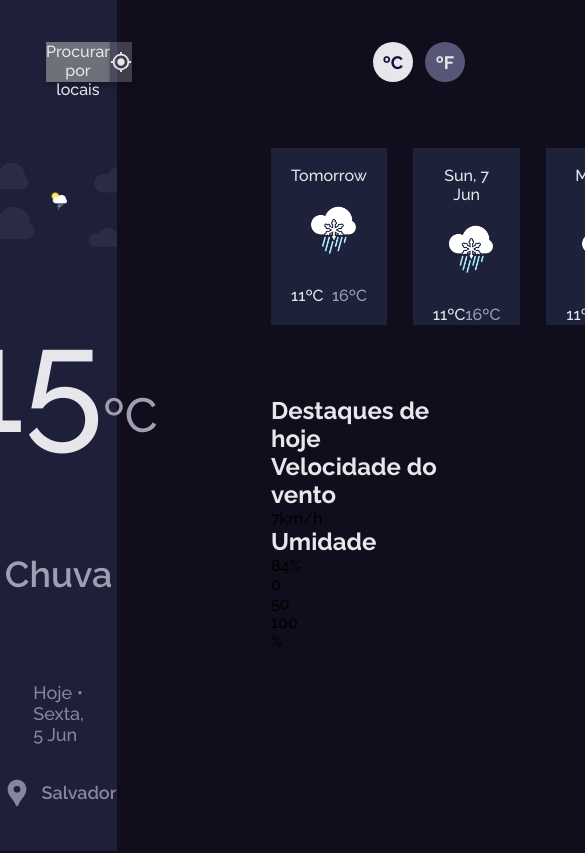
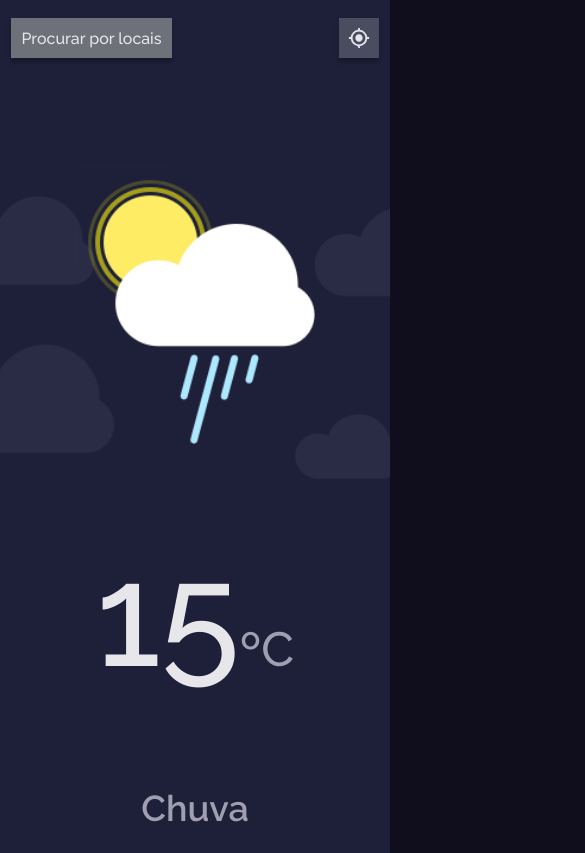
Before and after one commit to iuryyxd/WeatherAppV2, a React (Vite) app: page / in a window 390 px wide. Shown: the top 853 px of the page, 585 px wide, since content can reach past the window. Built offline with nearby package versions, Linux system fonts and the light colour scheme.

Commit message:
Feat: site 100% responsive

```diff
--- a/src/App.module.scss
+++ b/src/App.module.scss
@@ -2,3 +2,9 @@
     width: 100%;
     display: flex;
 }
+
+@media screen and (max-width: 1065px) {
+    .app {
+        flex-direction: column;
+    }
+}
--- a/src/Components/Card.module.scss
+++ b/src/Components/Card.module.scss
@@ -1,12 +1,12 @@
 .card {
-
   display: flex;
   flex-direction: column;
   align-items: center;
 
+  width: 120px;
   height: 177px;
   background: #1e213a;
-  padding: 18px 20px;
+  padding: 18px 15px;
 
   &__day {
     font-weight: 500;
@@ -43,3 +43,9 @@
     }
   }
 }
+
+@media screen and (max-width: 425px) {
+  .card {
+    flex: 1;
+  }
+}
--- a/src/Layout/Main/Main.module.scss
+++ b/src/Layout/Main/Main.module.scss
@@ -1,5 +1,5 @@
 .main {
-  width: 100%;
+  width: 900px;
   height: 100vh;
   padding: 42px 42px 42px 154px;
 
@@ -41,8 +41,9 @@
     }
 
     .header__cards {
-      display: grid;
-      grid-template-columns: repeat(5, 1fr);
+      width: 100%;
+      display: flex;
+      flex-wrap: wrap;
       gap: 26px;
     }
   }
@@ -54,12 +55,232 @@
     justify-content: center;
     margin-top: 72px;
 
-    h1 {
+    .highlights__title {
       font-weight: 700;
       font-size: 24px;
       line-height: 28px;
       color: #e7e7eb;
       align-self: flex-start;
+      margin-bottom: 2rem;
+    }
+
+    .highlights__grid {
+      width: 100%;
+      align-self: flex-start;
+      display: flex;
+      flex-wrap: wrap;
+      gap: 48px;
+
+      .grid__wind {
+        width: 328px;
+        display: flex;
+        flex-direction: column;
+        align-items: center;
+        height: 204px;
+        background: #1e213a;
+
+        h1 {
+          font-weight: 500;
+          font-size: 16px;
+          line-height: 19px;
+          text-align: center;
+          color: #e7e7eb;
+          margin-bottom: 6px;
+          margin-top: 22px;
+        }
+
+        p {
+          font-weight: 700;
+          font-size: 64px;
+          line-height: 75px;
+          color: #e7e7eb;
+          margin-bottom: 12px;
+
+          span {
+            font-weight: 500;
+            font-size: 36px;
+          }
+
+          &:last-child {
+            font-weight: 500;
+            font-size: 14px;
+            line-height: 16px;
+
+            color: rgba(255, 255, 255, 0.3);
+          }
+        }
+      }
+
+      .grid__humidity {
+        width: 328px;
+        display: flex;
+        flex-direction: column;
+        align-items: center;
+        height: 204px;
+        background: #1e213a;
+
+        h1 {
+          font-weight: 500;
+          font-size: 16px;
+          line-height: 19px;
+          color: #e7e7eb;
+          margin-top: 22px;
+          margin-bottom: 11px;
+        }
+
+        .humidity__percentage {
+          font-weight: 700;
+          font-size: 64px;
+          line-height: 75px;
+          color: #e7e7eb;
+          margin-bottom: 12px;
+
+          span {
+            font-weight: 400;
+            font-size: 36px;
+          }
+        }
+
+        .humidity__bar {
+          display: flex;
+          flex-direction: column;
+          width: 100%;
+          padding-inline: 50px;
+
+          .bar__numbers {
+            display: flex;
+            justify-content: space-between;
+            align-items: center;
+
+            p {
+              font-weight: 700;
+              font-size: 12px;
+              line-height: 14px;
+              color: #a09fb1;
+            }
+          }
+
+          .bar__slide {
+            width: 100%;
+            height: 8px;
+            background: #e7e7eb;
+            border-radius: 80px;
+            margin: 2px 0 4px 0;
+            z-index: 2;
+
+            div {
+              width: 70%;
+              height: 100%;
+              border-radius: 80px;
+              background: #ffec65;
+              border-radius: 80px;
+            }
+          }
+
+          .bar__percentage {
+            align-self: flex-end;
+
+            font-weight: 700;
+            font-size: 12px;
+            line-height: 14px;
+            color: #a09fb1;
+          }
+        }
+      }
+
+      .grid__visibility,
+      .grid__airPressure {
+        width: 328px;
+        display: flex;
+        flex-direction: column;
+        align-items: center;
+        height: 160px;
+        background: #1e213a;
+
+        h1 {
+          font-weight: 500;
+          font-size: 16px;
+          line-height: 19px;
+          color: #e7e7eb;
+          margin-top: 22px;
+        }
+
+        p {
+          font-weight: 700;
+          font-size: 64px;
+          line-height: 75px;
+          color: #e7e7eb;
+
+          span {
+            font-weight: 500;
+            font-size: 36px;
+          }
+        }
+      }
     }
   }
 }
+
+@media screen and (max-width: 1344px) {
+  .main {
+    padding: 42px 42px 42px 54px;
+
+    &__highlights {
+      .highlights__grid {
+        .grid__wind,
+        .grid__humidity,
+        .grid__visibility,
+        .grid__airPressure {
+          width: 300px;
+        }
+      }
+    }
+  }
+}
+
+@media screen and (max-width: 1129px) {
+  .main {
+    padding: 42px 42px 42px 20px;
+  }
+}
+
+@media screen and (max-width: 1065px) {
+  .main {
+    width: 100%;
+    height: 100%;
+    padding: 55px 52px;
+    &__header {
+      .header__buttons {
+        display: none;
+      }
+
+      .header__cards {
+        justify-content: center;
+      }
+    }
+
+    &__highlights {
+      .highlights__grid {
+        justify-content: center;
+      }
+    }
+  }
+}
+
+@media screen and (max-width: 425px) {
+  .main {
+    width: 100%;
+    height: 100%;
+    padding: 55px 52px;
+
+    &__header {
+      .header__buttons {
+        display: none;
+      }
+    }
+
+    &__highlights {
+      margin-bottom: 96px;
+    }
+  }
+}
--- a/src/Layout/Main/index.tsx
+++ b/src/Layout/Main/index.tsx
@@ -21,24 +21,35 @@ function Main() {
       </header>
 
       <div className={styles.main__highlights}>
-        <h1>Destaques de hoje</h1>
+        <h1 className={styles.highlights__title}>Destaques de hoje</h1>
 
-        <div>
-          <div>
+        <div className={styles.highlights__grid}>
+          <div className={styles.grid__wind}>
             <h1>Velocidade do vento</h1>
             <p>7<span>km/h</span></p>
+            <p>ou 4,3mph</p>
           </div>
 
-          <div>
+          <div className={styles.grid__humidity}>
             <h1>Umidade</h1>
-            <p>84<span>%</span></p>
-            <div>
-              <div>
+            <p className={styles.humidity__percentage}>84<span>%</span></p>
+            <div className={styles.humidity__bar}>
+              <div className={styles.bar__numbers}>
                 <p>0</p><p>50</p><p>100</p>
               </div>
-              <div></div>
-              <p>%</p>
+              <div className={styles.bar__slide}><div></div></div>
+              <p className={styles.bar__percentage}>%</p>
             </div>
+          </div>
+
+          <div className={styles.grid__visibility}>
+            <h1>Visibilidade</h1>
+            <p>10<span>km</span></p>
+          </div>
+
+          <div className={styles.grid__airPressure}>
+            <h1>Pressão do ar</h1>
+            <p>998<span>mb</span></p>
           </div>
         </div>
       </div>
--- a/src/Layout/Sidebar/Slidebar.module.scss
+++ b/src/Layout/Sidebar/Sidebar.module.scss
@@ -1,5 +1,5 @@
 .aside {
-  width: 30%;
+  width: 33%;
   height: 100%;
   display: flex;
   flex-direction: column;
@@ -214,3 +214,22 @@
     }
   }
 }
+
+@media screen and (max-width: 1344px) {
+  .aside {
+    height: 100vh;
+    padding: 18px 11px;
+  }
+}
+
+@media screen and (max-width: 1065px) {
+  .aside {
+    width: 100%;
+    height: auto;
+    padding: 18px 11px 105px;
+
+    &__search {
+      top: 0;
+    }
+  }
+}
--- a/src/Layout/Sidebar/index.tsx
+++ b/src/Layout/Sidebar/index.tsx
@@ -1,4 +1,4 @@
-import styles from "./Slidebar.module.scss";
+import styles from "./Sidebar.module.scss";
 import {
   MdGpsFixed,
   MdLocationPin,
@@ -7,10 +7,18 @@ import {
   MdSearch
 } from "react-icons/md";
 import img from "../../assets/Shower.png";
-import { useState } from "react";
+import { useEffect, useState } from "react";
 
 function Sidebar() {
   const [searchScreen, setSearchScreen] = useState(false);
+
+  useEffect(() => {
+    if(searchScreen && window.innerWidth <= 900) {
+      document.body.style.overflow = 'hidden';
+    } else {
+      document.body.style.overflow = 'auto';
+    }
+  }, [searchScreen])
 
   return (
     <aside className={styles.aside}>
```
